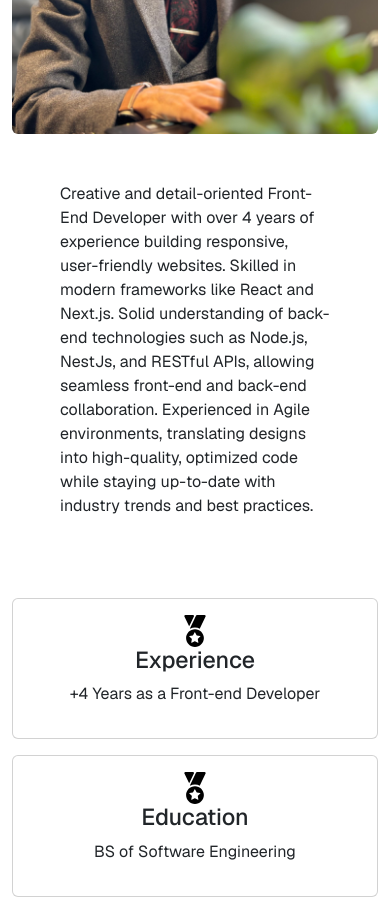
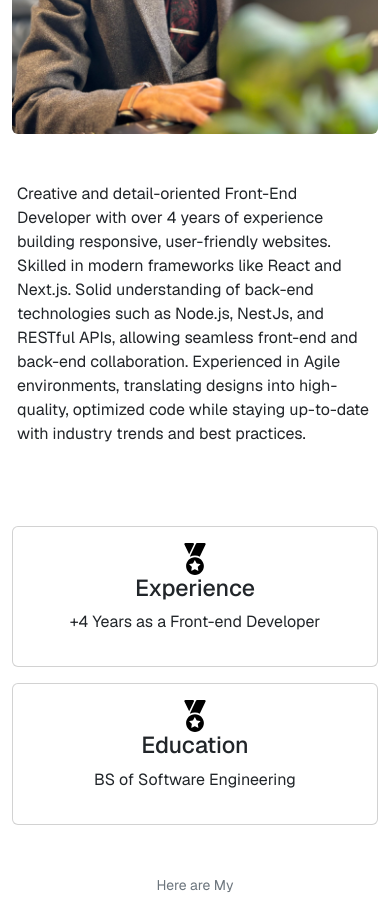
Before and after one commit to MehradKahbazi/personal-website, a Next.js app: page / in a window 390 px wide. Shown: the part 1160-2070 px from the top of the page. Built offline with nearby package versions, Linux system fonts and the light colour scheme.

Commit message:
style: p padding fix

```diff
--- a/src/components/MainPage/MainPage.js
+++ b/src/components/MainPage/MainPage.js
@@ -91,7 +91,7 @@ const MainPage = () => {
           </div>
           <div className="col-lg-8 ">
             <div className="about">
-              <p className="p-5">
+              <p className={`p-5 ${styles.mp}`}>
                 Creative and detail-oriented Front-End Developer with over 4
                 years of experience building responsive, user-friendly websites.
                 Skilled in modern frameworks like React and Next.js. Solid
--- a/src/components/MainPage/MainPage.module.css
+++ b/src/components/MainPage/MainPage.module.css
@@ -85,3 +85,10 @@
 .inside{
   list-style-position: inside;
 }
+
+@media screen and (max-width: 750px) {
+  .mp{
+    padding-left: 5px !important;
+    padding-right: 5px !important;
+  }
+}
```
